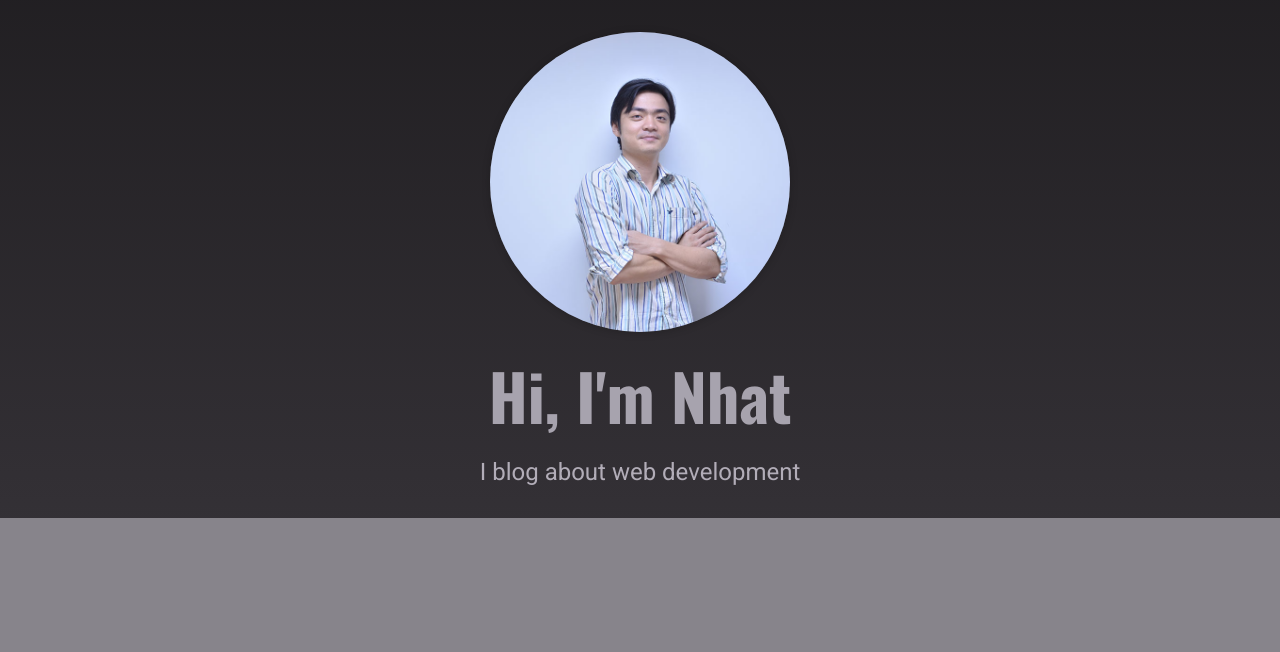
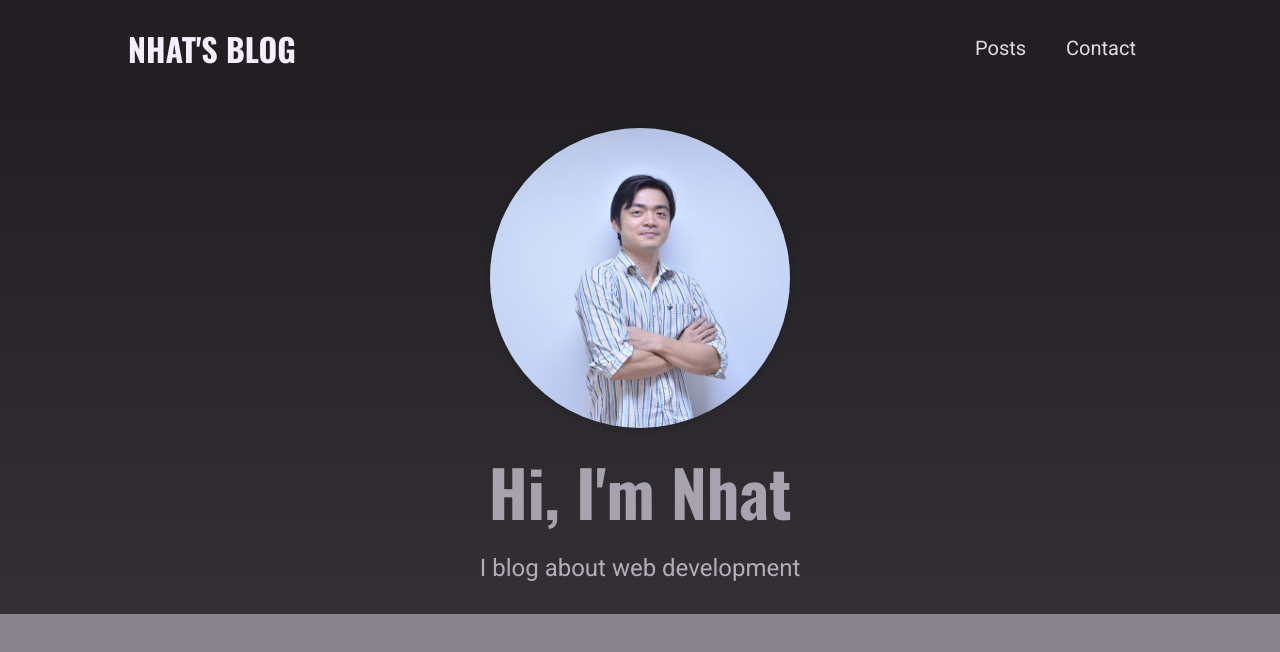
Before and after one commit to barrydoan/nextjs-blog2, a Next.js app: page / in a window 1280 px wide. Shown: the top 652 px of the page. Built offline with nearby package versions, Linux system fonts and the light colour scheme.

Commit message:
Add header

```diff
--- /dev/null
+++ b/components/layout/layout.js
@@ -0,0 +1,10 @@
+import {Fragment} from "react";
+import MainNavigation from "./main-navigation";
+
+function Layout(props) {
+  return <Fragment>
+    <MainNavigation></MainNavigation>
+    <main>{props.children}</main>
+  </Fragment>
+}
+export default Layout;
--- /dev/null
+++ b/components/layout/logo.js
@@ -0,0 +1,8 @@
+import classes from './logo.module.css';
+
+function Logo() {
+  return <div className={classes.logo}>
+    Nhat's Blog
+  </div>;
+}
+export default Logo;
--- /dev/null
+++ b/components/layout/logo.module.css
@@ -0,0 +1,13 @@
+.logo {
+  text-transform: uppercase;
+  font-size: var(--size-5);
+  font-weight: bold;
+  font-family: 'Oswald', sans-serif;
+  color: var(--color-grey-50);
+}
+
+@media (min-width: 768px) {
+  .logo {
+    font-size: var(--size-8);
+  }
+}
--- /dev/null
+++ b/components/layout/main-navigation.js
@@ -0,0 +1,22 @@
+import Link from "next/link";
+import classes from "./main-navigation.module.css";
+import Logo from "./logo";
+
+function MainNavigation() {
+  return (
+    <header className={classes.header}>
+      <Link href="/">
+        <a>
+          <Logo/>
+        </a>
+      </Link>
+      <nav>
+        <ul>
+          <li><Link href="/posts">Posts</Link></li>
+          <li><Link href="/contact">Contact</Link></li>
+        </ul>
+      </nav>
+    </header>
+  );
+}
+export default MainNavigation;
--- /dev/null
+++ b/components/layout/main-navigation.module.css
@@ -0,0 +1,42 @@
+.header {
+  width: 100%;
+  height: 6rem;
+  background-color: var(--color-grey-900);
+  display: flex;
+  justify-content: space-between;
+  align-items: center;
+  padding: 0 10%;
+}
+
+.header ul {
+  list-style: none;
+  display: flex;
+  align-items: baseline;
+  margin: 0;
+  padding: 0;
+}
+
+.header li {
+  margin: 0 var(--size-4);
+}
+
+.header a {
+  color: var(--color-grey-100);
+  font-size: var(--size-4);
+}
+
+.header a:hover,
+.header a:active,
+.header a.active {
+  color: var(--color-grey-200);
+}
+
+@media (min-width: 768px) {
+  .header ul {
+    gap: 0.5rem;
+  }
+
+  .header a {
+    font-size: var(--size-5);
+  }
+}
--- a/pages/_app.js
+++ b/pages/_app.js
@@ -1,7 +1,12 @@
 import '../styles/globals.css'
+import Layout from "../components/layout/layout";
 
 function MyApp({ Component, pageProps }) {
-  return <Component {...pageProps} />
+  return (
+    <Layout>
+      <Component {...pageProps} />
+    </Layout>
+  );
 }
 
 export default MyApp
```
